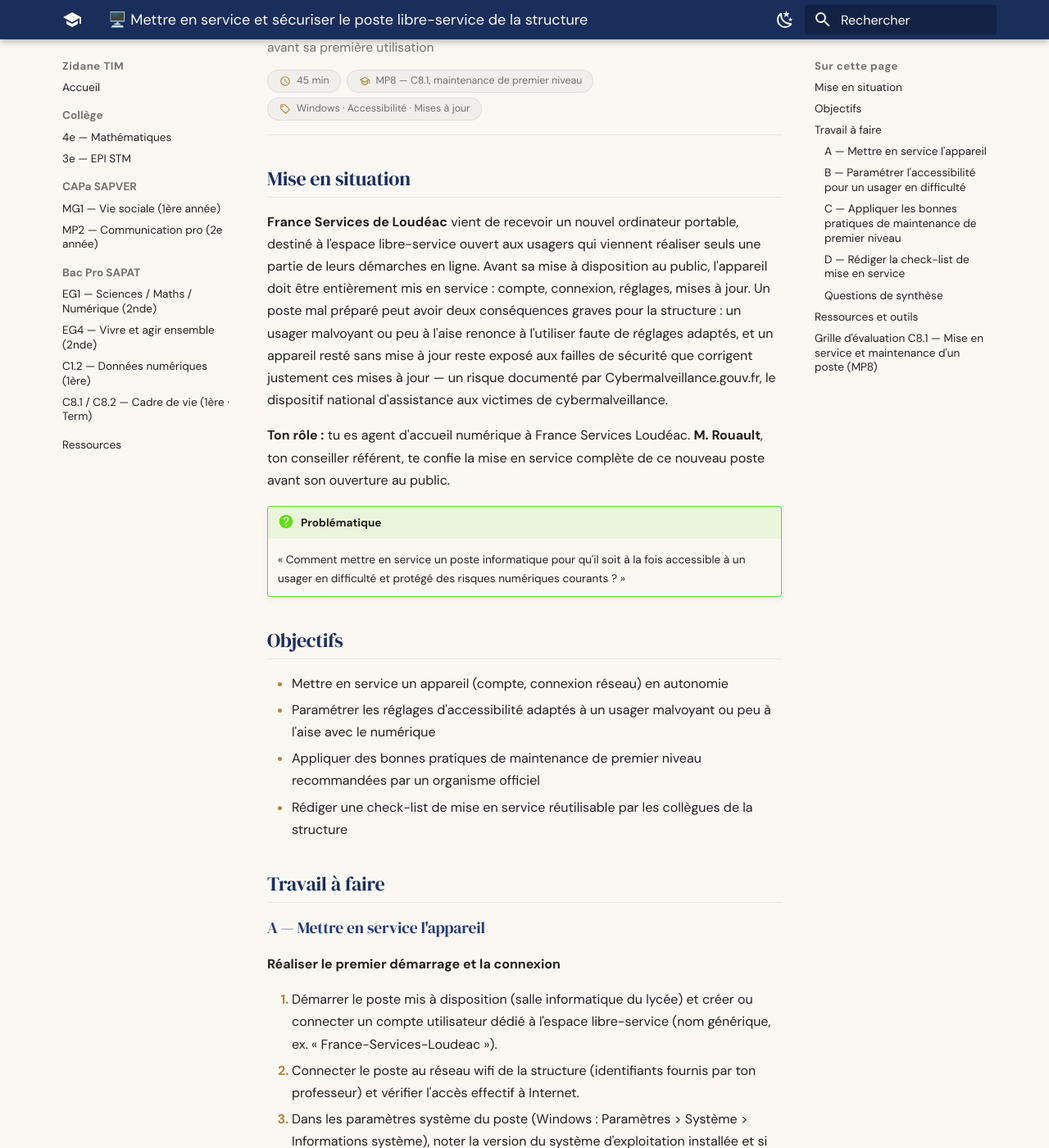
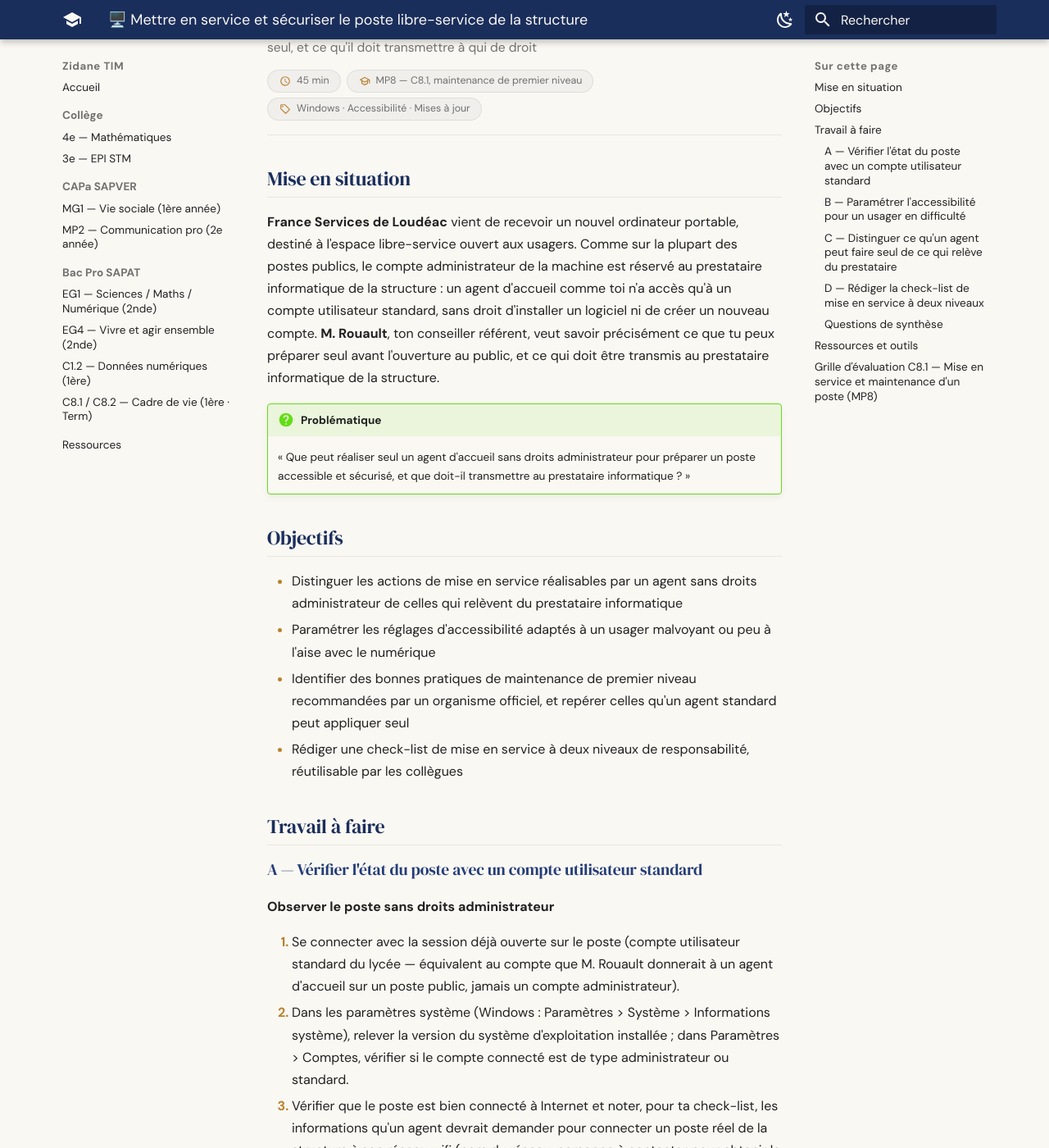
Before and after one commit to zidaneTim/zidane-tim, an MkDocs documentation site: the page built from docs/cours/sapat/activites/c81-c82/mise-en-service-poste-accessibilite.md, in a window 1280 px wide and 1400 px high, scrolled down 230 px. Shown: the whole window at 82% size. Built offline with MkDocs 1.6.1 and Material for MkDocs 9.7.7, drawn with Linux system fonts in a browser that asks for light colours; some of the changed text lies outside the part shown.

Commit message:
MP8 C8.1/C8.2 : grilles d'evaluation ramenees aux criteres officiels du referentiel (verbatim) + activite 4 reformulee sans droits administrateur

```diff
--- a/docs/cours/sapat/activites/c81-c82/mise-en-service-poste-accessibilite.md
+++ b/docs/cours/sapat/activites/c81-c82/mise-en-service-poste-accessibilite.md
@@ -8,7 +8,7 @@
 
 <p class="zt-kicker">1ère Bac Pro SAPAT — MP8 · C8.1 — Cadre de vie / Quotidien</p>
 
-<p class="zt-lede">Un poste mal réglé peut exclure l'usager qu'il est censé aider : préparer un ordinateur accessible et à jour avant sa première utilisation</p>
+<p class="zt-lede">Un poste mal réglé peut exclure l'usager qu'il est censé aider : savoir ce qu'un agent d'accueil peut préparer seul, et ce qu'il doit transmettre à qui de droit</p>
 
 <div class="zt-meta" markdown>
   <span>:material-clock-outline: 45 min</span>
@@ -19,41 +19,41 @@
 ## Mise en situation
 
 **France Services de Loudéac** vient de recevoir un nouvel ordinateur portable, destiné à l'espace libre-service
-ouvert aux usagers qui viennent réaliser seuls une partie de leurs démarches en ligne. Avant sa mise à disposition
-au public, l'appareil doit être entièrement mis en service : compte, connexion, réglages, mises à jour. Un poste
-mal préparé peut avoir deux conséquences graves pour la structure : un usager malvoyant ou peu à l'aise renonce à
-l'utiliser faute de réglages adaptés, et un appareil resté sans mise à jour reste exposé aux failles de sécurité
-que corrigent justement ces mises à jour — un risque documenté par Cybermalveillance.gouv.fr, le dispositif
-national d'assistance aux victimes de cybermalveillance.
-
-**Ton rôle :** tu es agent d'accueil numérique à France Services Loudéac. **M. Rouault**, ton conseiller référent,
-te confie la mise en service complète de ce nouveau poste avant son ouverture au public.
+ouvert aux usagers. Comme sur la plupart des postes publics, le compte administrateur de la machine est réservé au
+prestataire informatique de la structure : un agent d'accueil comme toi n'a accès qu'à un compte utilisateur
+standard, sans droit d'installer un logiciel ni de créer un nouveau compte. **M. Rouault**, ton conseiller
+référent, veut savoir précisément ce que tu peux préparer seul avant l'ouverture au public, et ce qui doit être
+transmis au prestataire informatique de la structure.
 
 !!! question "Problématique"
-    « Comment mettre en service un poste informatique pour qu'il soit à la fois accessible à un usager en
-    difficulté et protégé des risques numériques courants ? »
+    « Que peut réaliser seul un agent d'accueil sans droits administrateur pour préparer un poste accessible et
+    sécurisé, et que doit-il transmettre au prestataire informatique ? »
 
 ## Objectifs
 
-- Mettre en service un appareil (compte, connexion réseau) en autonomie
+- Distinguer les actions de mise en service réalisables par un agent sans droits administrateur de celles qui
+  relèvent du prestataire informatique
 - Paramétrer les réglages d'accessibilité adaptés à un usager malvoyant ou peu à l'aise avec le numérique
-- Appliquer des bonnes pratiques de maintenance de premier niveau recommandées par un organisme officiel
-- Rédiger une check-list de mise en service réutilisable par les collègues de la structure
+- Identifier des bonnes pratiques de maintenance de premier niveau recommandées par un organisme officiel, et
+  repérer celles qu'un agent standard peut appliquer seul
+- Rédiger une check-list de mise en service à deux niveaux de responsabilité, réutilisable par les collègues
 
 ## Travail à faire
 
-### A — Mettre en service l'appareil
+### A — Vérifier l'état du poste avec un compte utilisateur standard
 
-**Réaliser le premier démarrage et la connexion**
+**Observer le poste sans droits administrateur**
 
-1. Démarrer le poste mis à disposition (salle informatique du lycée) et créer ou connecter un compte utilisateur
-   dédié à l'espace libre-service (nom générique, ex. « France-Services-Loudeac »).
-2. Connecter le poste au réseau wifi de la structure (identifiants fournis par ton professeur) et vérifier l'accès
-   effectif à Internet.
-3. Dans les paramètres système du poste (Windows : Paramètres > Système > Informations système), noter la version
-   du système d'exploitation installée et si une mise à jour majeure est proposée.
-4. Vérifier les branchements physiques de l'appareil (chargeur, souris/clavier filaires ou Bluetooth) et signaler
-   tout défaut de connectique observé.
+1. Se connecter avec la session déjà ouverte sur le poste (compte utilisateur standard du lycée — équivalent au
+   compte que M. Rouault donnerait à un agent d'accueil sur un poste public, jamais un compte administrateur).
+2. Dans les paramètres système (Windows : Paramètres > Système > Informations système), relever la version du
+   système d'exploitation installée ; dans Paramètres > Comptes, vérifier si le compte connecté est de type
+   administrateur ou standard.
+3. Vérifier que le poste est bien connecté à Internet et noter, pour ta check-list, les informations qu'un agent
+   devrait demander pour connecter un poste réel de la structure à son réseau wifi (nom du réseau, personne à
+   contacter pour obtenir le code d'accès).
+4. Vérifier les branchements physiques de l'appareil (chargeur, souris/clavier) et signaler tout défaut de
+   connectique observé — une action réalisable sans droits particuliers.
 
 ### B — Paramétrer l'accessibilité pour un usager en difficulté
 
@@ -71,31 +71,35 @@
 
 !!! tip "🆘 Coup de pouce"
     Si un réglage reste introuvable, utilise directement la barre de recherche Windows en tapant « accessibilité » :
-    cela ouvre le bon menu sans naviguer dans tous les paramètres.
+    cela ouvre le bon menu sans naviguer dans tous les paramètres. Ces réglages sont des préférences liées au
+    compte utilisateur : ils ne demandent pas de droits administrateur.
 
-### C — Appliquer les bonnes pratiques de maintenance de premier niveau
+### C — Distinguer ce qu'un agent peut faire seul de ce qui relève du prestataire
 
-**Sécuriser le poste avant sa mise à disposition**
+**Identifier les limites du compte utilisateur standard face aux mises à jour**
 
 1. Ouvrir la fiche [Pourquoi et comment bien gérer ses mises à jour ?](https://www.cybermalveillance.gouv.fr/tous-nos-contenus/bonnes-pratiques/mises-a-jour){ target="_blank" rel="noopener" }
    de Cybermalveillance.gouv.fr et, parmi les bonnes pratiques listées, identifier celles qui s'appliquent le plus
    directement à un poste public en libre-service.
-2. Vérifier et lancer les mises à jour disponibles du système d'exploitation et des logiciels installés (navigateur,
-   suite bureautique) en passant uniquement par les canaux officiels de l'éditeur.
-3. Activer l'option de téléchargement et d'installation automatique des mises à jour lorsque le logiciel le permet.
-4. Redémarrer le poste après les mises à jour et vérifier qu'il redémarre correctement (pas d'écran bloqué,
-   connexion wifi rétablie).
+2. Sur le poste, ouvrir l'écran de recherche de mises à jour (Paramètres > Windows Update) et noter si l'action
+   d'installer une mise à jour est accessible avec le compte utilisateur connecté ou si elle réclame des droits
+   administrateur.
+3. Pour chaque bonne pratique identifiée à l'étape 1, indiquer si elle est réalisable seul par un agent d'accueil
+   sans droits particuliers (ex. redémarrer le poste, signaler une fausse fenêtre de mise à jour suspecte) ou si
+   elle doit être demandée au prestataire informatique (ex. installer une mise à jour système).
+4. Rédiger, à destination du prestataire informatique de France Services Loudéac, un message court (3-4 lignes)
+   signalant l'état des mises à jour observé à l'étape 2 et demandant leur installation si nécessaire.
 
 !!! tip "Astuce"
-    Une mise à jour qui échoue au premier redémarrage n'est pas forcément un problème grave : un second redémarrage
-    suffit souvent avant d'alerter quiconque.
+    Un agent qui n'a pas les droits pour agir n'est pas un agent qui ne fait rien : signaler précisément un besoin
+    au bon interlocuteur fait pleinement partie de la mission.
 
-### D — Rédiger la check-list de mise en service
+### D — Rédiger la check-list de mise en service à deux niveaux
 
-**Formaliser la procédure pour les collègues**
+**Formaliser la procédure pour les collègues et pour le prestataire**
 
-1. Ouvrir un traitement de texte et créer un tableau à cocher réunissant, dans l'ordre chronologique, toutes les
-   étapes réalisées en A, B et C (premier démarrage, wifi, accessibilité, mises à jour, redémarrage).
+1. Ouvrir un traitement de texte et créer un tableau à deux colonnes de responsabilité — « Réalisable par l'agent
+   d'accueil » et « À transmettre au prestataire informatique » — reprenant toutes les étapes réalisées en A, B et C.
 2. Pour chaque étape, préciser en une ligne le résultat attendu qui permet de cocher la case (ex. « contraste élevé
    activé → texte lisible à 2 mètres »).
 3. Ajouter en tête du document un titre, la date de mise en service et le nom de l'agent qui l'a réalisée.
@@ -104,16 +108,17 @@
 ### Questions de synthèse
 
 - Quelles sont les deux familles de réglages d'accessibilité Windows mobilisées dans cette mise en service ?
-- Pourquoi un poste public doit-il être maintenu à jour, au-delà du simple confort d'utilisation ?
-- Que risque un poste en libre-service dont les mises à jour sont systématiquement reportées « à plus tard » ?
+- Pourquoi un agent d'accueil n'a-t-il généralement pas de droits administrateur sur un poste public ?
+- Que doit faire un agent qui repère un poste non à jour, s'il n'a pas les droits pour installer la mise à jour
+  lui-même ?
 
 ??? tip "Vérifier mes réponses"
     - Les réglages de confort visuel (taille du texte, contraste, loupe) et les réglages de lecture/écoute
       (Narrateur, sous-titres en direct, volume).
-    - Parce qu'un appareil non mis à jour reste exposé à des failles de sécurité connues, exploitables pour accéder
-      aux données saisies par les usagers sur ce poste partagé.
-    - Plus une faille de sécurité connue reste sans correctif, plus la fenêtre pendant laquelle des cybercriminels
-      peuvent l'exploiter est longue.
+    - Séparer le compte administrateur du compte utilisateur limite les risques si le poste public est piraté ou
+      mal manipulé — un principe de sécurité appliqué à tout poste partagé, pas seulement en médiation numérique.
+    - Il doit signaler précisément la situation au prestataire informatique ou au responsable technique de la
+      structure, plutôt que de tenter de contourner la restriction.
 
 !!! tip "Où répondre ?"
     Dépose ta check-list PDF et tes réponses aux questions de synthèse dans ton bloc-notes **OneNote**, section
@@ -131,12 +136,11 @@
 ## Grille d'évaluation C8.1 — Mise en service et maintenance d'un poste (MP8)
 
 **Production attendue :** une check-list de mise en service au format PDF, prête à être réutilisée par les
-collègues de France Services Loudéac pour tout futur poste libre-service, accompagnée des réponses aux questions
-de synthèse.
+collègues de France Services Loudéac pour tout futur poste libre-service, accompagnée du message au prestataire
+informatique et des réponses aux questions de synthèse.
 
-| Critère | Indicateurs observables | Niveau |
+| Critère (référentiel C8.1) | Indicateurs observables | Niveau |
 |---|---|---|
-| Mise en service | Compte créé, connexion wifi établie, informations système relevées | -- / - / + / ++ |
-| Accessibilité | Réglages de confort visuel et de lecture/écoute correctement activés et testés | -- / - / + / ++ |
-| Maintenance premier niveau | Mises à jour identifiées et réalisées depuis des canaux officiels, bonnes pratiques citées | -- / - / + / ++ |
-| Production | Check-list claire, chronologique, exploitable par un collègue | -- / - / + / ++ |
+| Relation interpersonnelle de proximité et distanciée | Réglages choisis en anticipant les besoins d'un usager non identifié ; signalement au prestataire formulé avec la juste distance professionnelle, sans dépasser son rôle | -- / - / + / ++ |
+| Organisation de l'espace de vie | Poste préparé et organisé (accessibilité, branchements, informations réseau) comme élément fonctionnel de l'espace d'accueil de la structure | -- / - / + / ++ |
+| Réalisation des opérations d'entretien en toute sécurité | Bonnes pratiques de maintenance de premier niveau correctement identifiées et appliquées dans la limite des droits de l'agent, sans contournement d'une restriction de sécurité | -- / - / + / ++ |
```
Also changed, not shown: docs/cours/sapat/activites/c81-c82/charte-accompagnement-numerique.md (+4 -5 lines), docs/cours/sapat/activites/c81-c82/diagnostic-competences-numeriques-usager.md (+4 -5 lines), docs/cours/sapat/activites/c81-c82/inclusion-numerique-illectronisme.md (+4 -5 lines).
